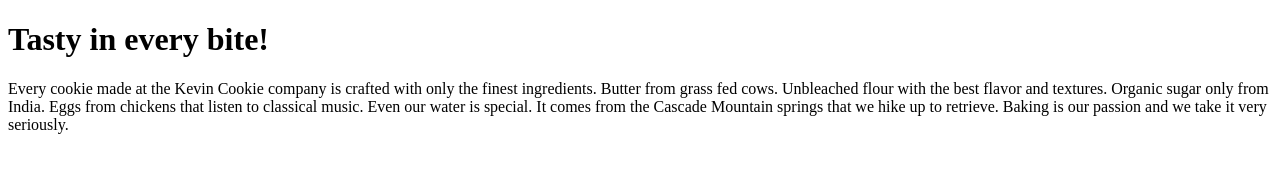
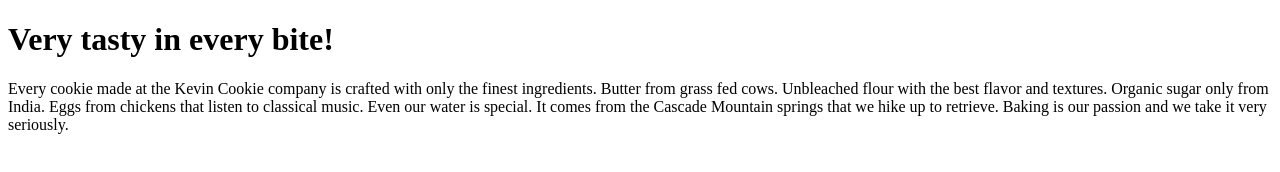
Before and after one commit to geetasubba/github, a plain HTML site: page index.htm in a window 1280 px wide. Drawn offline with Linux system fonts and the light colour scheme.

Commit message:
Updated text in UpdateText

```diff
--- a/index.htm
+++ b/index.htm
@@ -2,7 +2,7 @@
 <html>
 <body>
 
-<h1>Tasty in every bite!</h1>
+<h1>Very tasty in every bite!</h1>
 <p>Every cookie made at the Kevin Cookie company is crafted with only the finest ingredients. Butter from grass fed cows. Unbleached flour with the best flavor and textures. Organic sugar only from India. Eggs from chickens that listen to classical music. Even our water is special. It comes from the Cascade Mountain springs that we hike up to retrieve. Baking is our passion and we take it very seriously.</p>
 
 </body>
```
